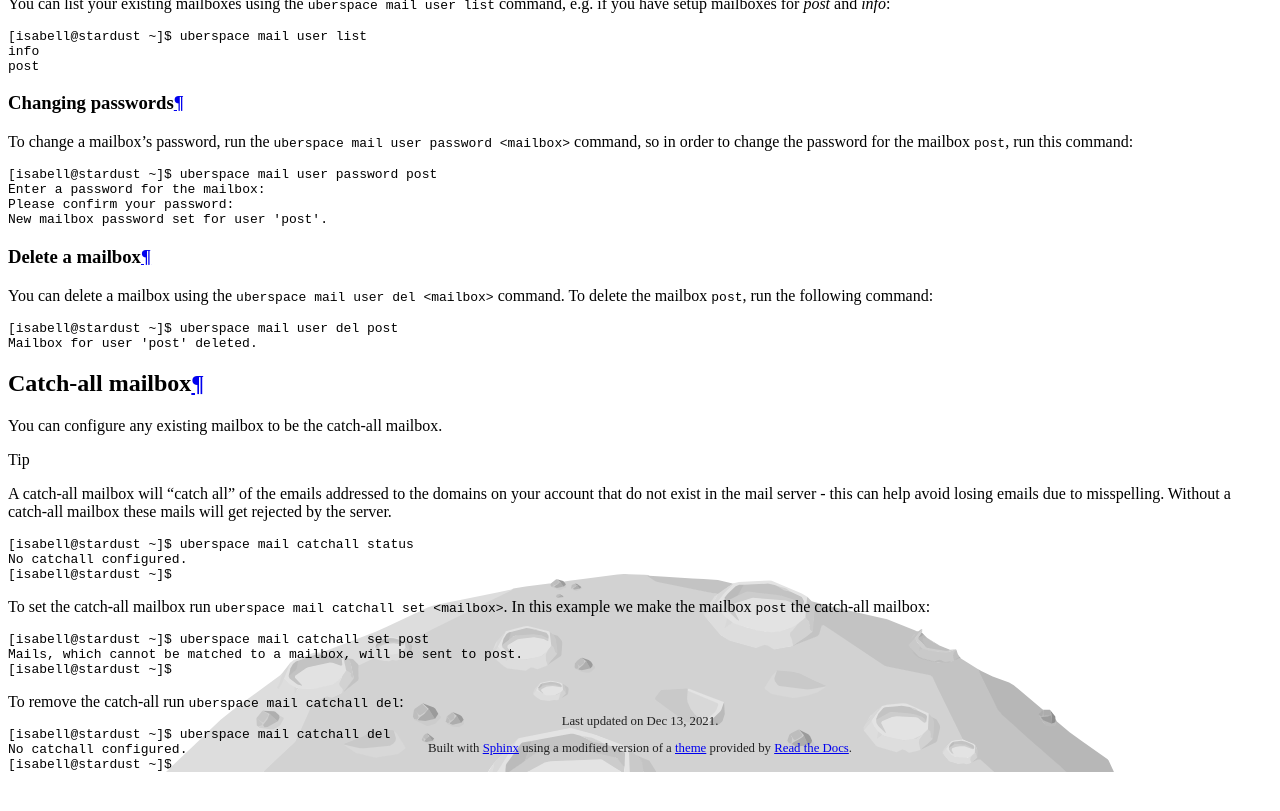
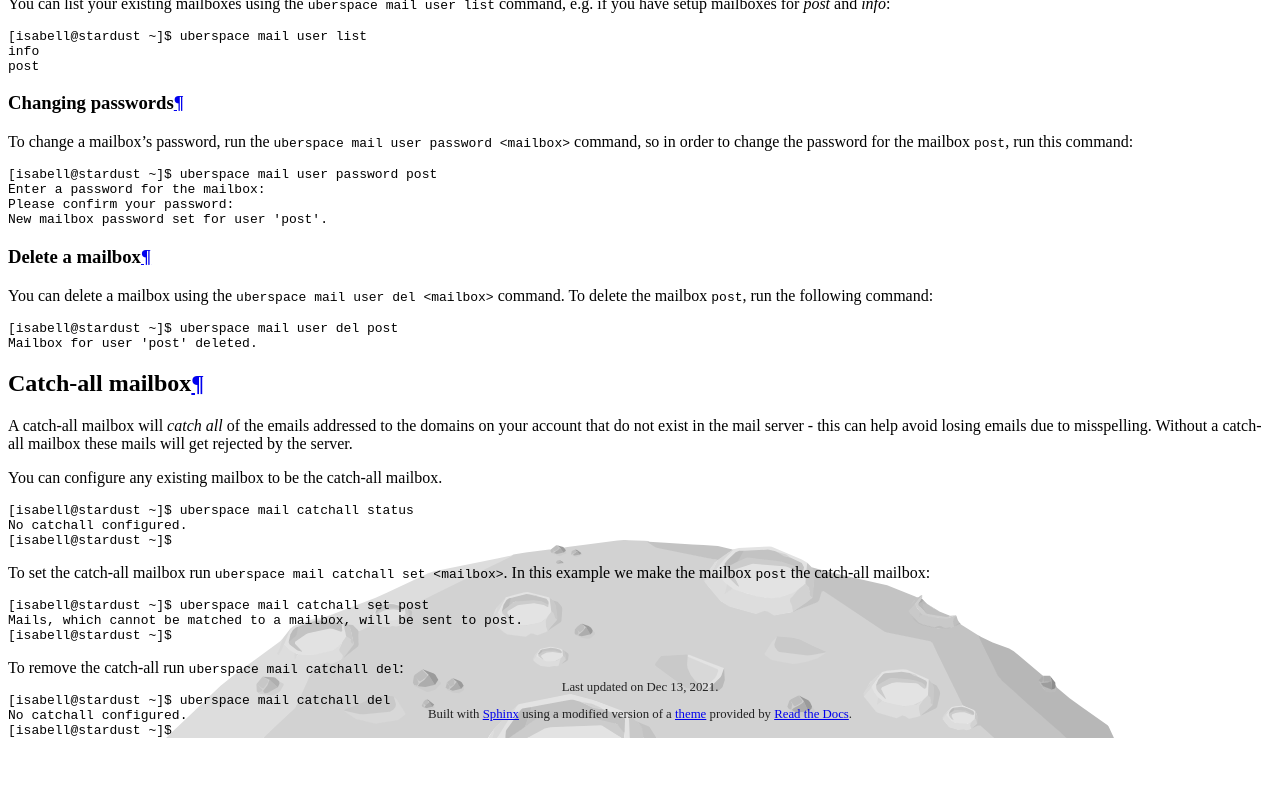
Before and after one commit to Uberspace/manual, a Sphinx documentation site: the page built from source/mail-mailboxes.rst, in a window 1280 px wide and 900 px high, scrolled down 2986 px. Shown: the top 811 px of the window. Built offline with Sphinx 7.4.7 and the Read the Docs theme 2.0.0, drawn with Linux system fonts in a browser that asks for light colours; some of the changed lines change nothing that is shown.

Commit message:
describe mail catchall in plaintext before getting to the detail

```diff
--- a/source/mail-mailboxes.rst
+++ b/source/mail-mailboxes.rst
@@ -94,10 +94,10 @@ You can delete a mailbox using the ``uberspace mail user del <mailbox>`` command
 Catch-all mailbox
 =================
 
+A catch-all mailbox will *catch all* of the emails addressed to the domains on your account that do not exist in the mail server - this can help avoid losing emails due to misspelling. Without a catch-all mailbox these mails will get rejected by the server.
+
 You can configure any existing mailbox to be the catch-all mailbox.
 
-.. tip::
-  A catch-all mailbox will "catch all" of the emails addressed to the domains on your account that do not exist in the mail server - this can help avoid losing emails due to misspelling. Without a catch-all mailbox these mails will get rejected by the server.
 
 .. code-block:: bash
 
```
